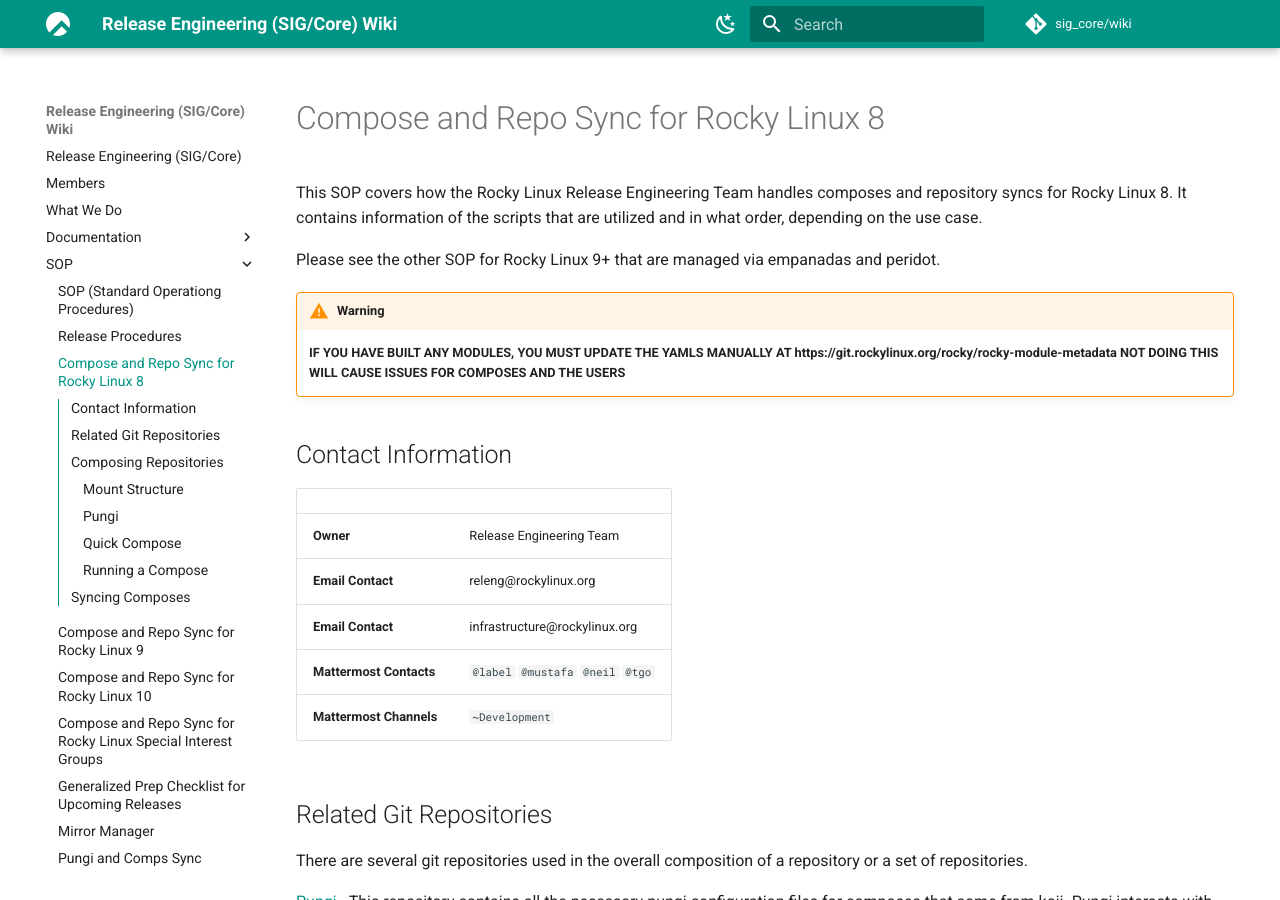
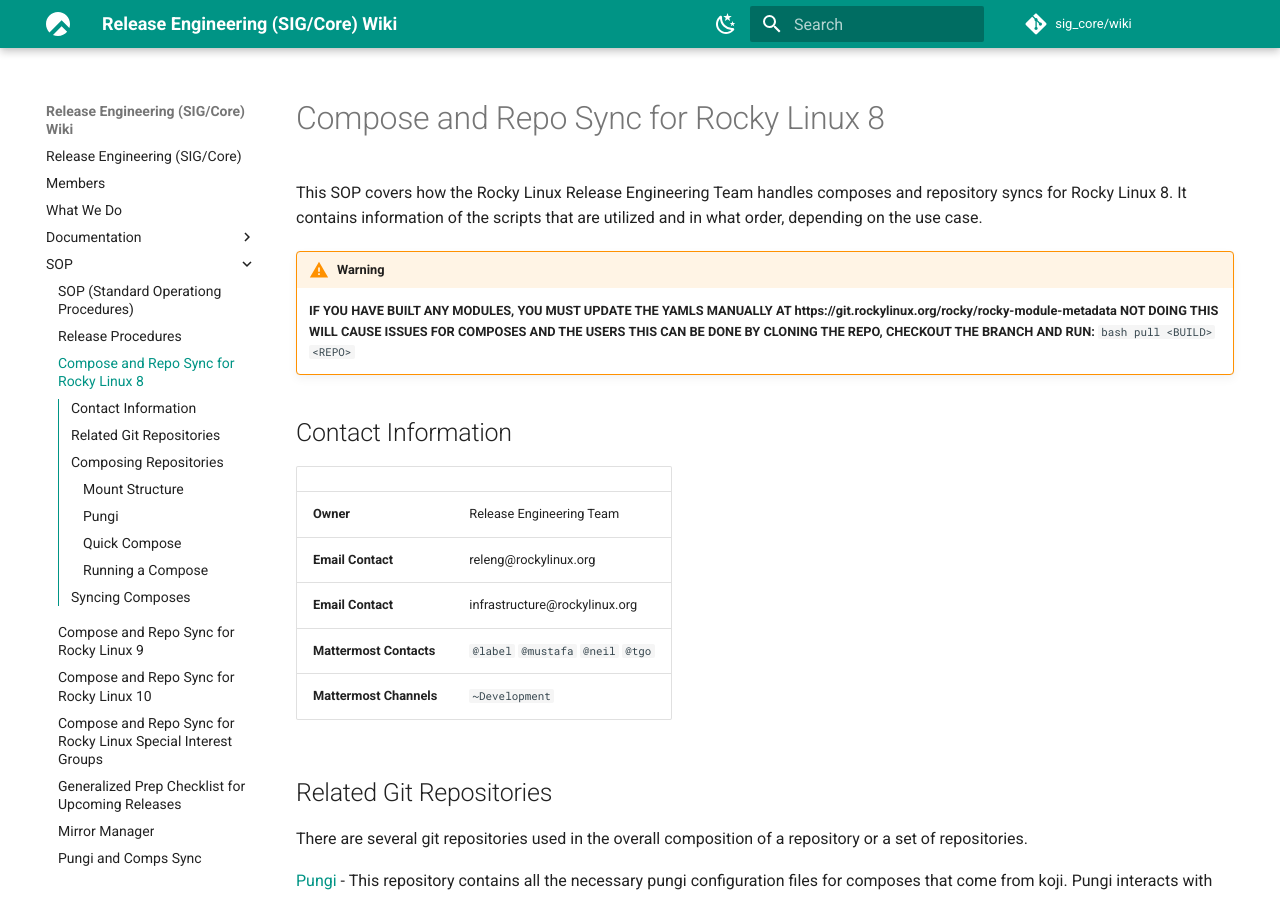
Before and after one commit to rocky-linux/sig-core-wiki, an MkDocs documentation site: the page built from docs/sop/sop_compose_8.md, in a window 1280 px wide and 900 px high. Built offline with MkDocs 1.6.1 and Material for MkDocs 9.7.7, drawn with Linux system fonts in a browser that asks for light colours.

Commit message:
note how to update module meta

```diff
--- a/docs/sop/sop_compose_8.md
+++ b/docs/sop/sop_compose_8.md
@@ -4,11 +4,10 @@
 
 This SOP covers how the Rocky Linux Release Engineering Team handles composes and repository syncs for Rocky Linux 8. It contains information of the scripts that are utilized and in what order, depending on the use case.
 
-Please see the other SOP for Rocky Linux 9+ that are managed via empanadas and peridot.
-
 !!! warning
     **IF YOU HAVE BUILT ANY MODULES, YOU MUST UPDATE THE YAMLS MANUALLY AT https://git.rockylinux.org/rocky/rocky-module-metadata**
     **NOT DOING THIS WILL CAUSE ISSUES FOR COMPOSES AND THE USERS**
+    **THIS CAN BE DONE BY CLONING THE REPO, CHECKOUT THE BRANCH AND RUN:** `bash pull <BUILD> <REPO>`
 
 ## Contact Information
 | | |
```
Also changed, not shown: docs/sop/sop_compose_9.md (+1 -2 lines).
